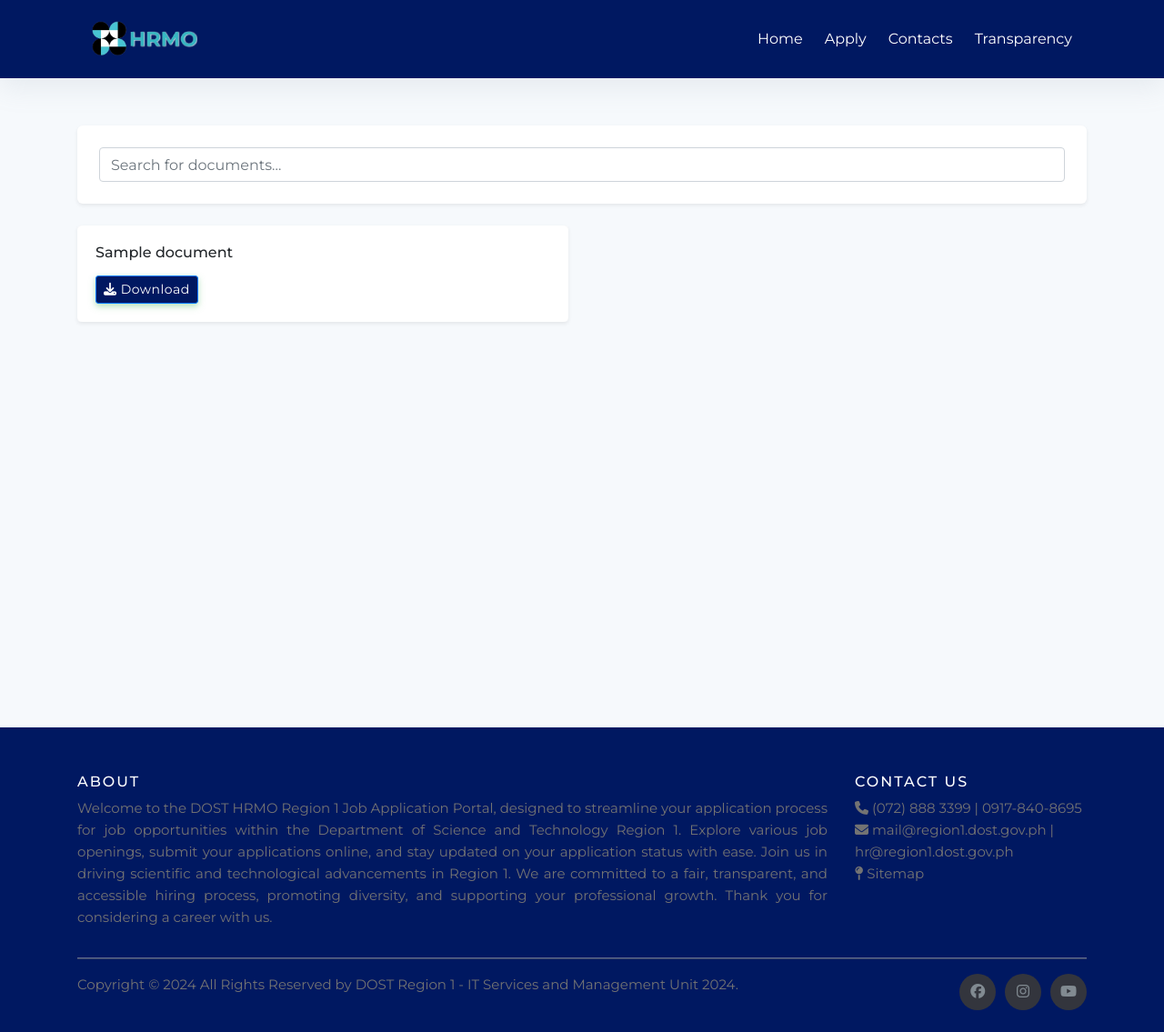
After one commit to klyneajido/DOST-HRMO-PUBLIC-, a PHP site: page /transparency.php in a window 1280 px wide. The commit adds this page. Shown: the whole page at 91% size. Run offline with PHP 8.4, Linux system fonts and the light colour scheme; tables that the repository leaves empty or names only in its code hold one stand-in row (values such as "Sample post"); some libraries are stand-ins or nearby versions.

Commit message:
transparency  page added. can fetch documents. made application more secure.

```diff
--- a/apply_page.php
+++ b/apply_page.php
@@ -178,7 +178,7 @@
                     <div class="col-md-6">
                         <label for="application_letter" class="form-label">Application Letter <span
                                 class="red-asterisk">*</span></label>
-                        <input type="file" class="form-control" name="application_letter" id="application_letter"
+                        <input type="file" class="form-control" name="application_letter" id="application_letter" accept=".pdf"
                             accept="application/pdf" onchange="validateFileSize(this)" required>
                         <div class="invalid-feedback">Required</div>
                         <div class="invalid-feedback invalid-size">Invalid File Size! Must not exceed to 5MB</div>
--- /dev/null
+++ b/assets/css/transparency.css
@@ -0,0 +1,325 @@
+@import url("https://fonts.googleapis.com/css2?family=Montserrat:ital,wght@0,400;0,500;0,600;0,700;0,800;0,900;1,400;1,500&display=swap");
+
+html {
+  scroll-behavior: smooth;
+  height: 100%;
+  margin: 0;
+}
+body {
+  font-family: "Montserrat", Helvetica, Arial, sans-serif !important;
+  font-size: 16px;
+  line-height: 24px;
+  font-weight: 400;
+  color: #212112;
+  background-position: center;
+  background-repeat: repeat;
+  background-size: 7%;
+  background-color: #ebf4f6;
+  overflow-x: hidden;
+  transition: all 200ms linear;
+  height: 100%;
+  width: 100%;
+  margin: 0;
+}
+.main-container {
+  display: flex;
+  flex-direction: column;
+  height: 100%;
+}
+
+.bg-primary,
+.btn-primary,
+.btn-outline-primary:hover,
+.btn-outline-primary:focus,
+.btn-outline-primary:active,
+.btn-outline-primary.active,
+.btn-outline-primary.focus,
+.btn-outline-primary:not(:disabled):not(.disabled):active,
+.badge-primary,
+.nav-pills .nav-link.active,
+.pagination .active a,
+.custom-control-input:checked ~ .custom-control-label:before,
+#preloader #status .spinner > div,
+.social-icon li a:hover,
+.back-to-top:hover,
+.back-to-home a,
+::selection,
+#topnav .navbar-toggle.open span:hover,
+.owl-theme .owl-dots .owl-dot.active span,
+.owl-theme .owl-dots.clickable .owl-dot:hover span,
+.watch-video a .play-icon-circle,
+.sidebar .widget .tagcloud > a:hover,
+.flatpickr-day.selected,
+.flatpickr-day.selected:hover,
+.tns-nav button.tns-nav-active,
+.form-check-input.form-check-input:checked {
+  background-color: rgb(0, 24, 97) ;
+}
+
+ .btn-primary,
+.btn-outline-primary,
+.btn-outline-primary:hover,
+.btn-outline-primary:focus,
+.btn-outline-primary:active,
+.btn-outline-primary.active,
+.btn-outline-primary.focus,
+.btn-outline-primary:not(:disabled):not(.disabled):active,
+.bg-soft-primary .border,
+.alert-primary,
+.alert-outline-primary,
+.badge-outline-primary,
+.nav-pills .nav-link.active,
+.pagination .active a,
+.form-group .form-control:focus,
+.form-group .form-control.active,
+.custom-control-input:checked ~ .custom-control-label:before,
+.custom-control-input:focus ~ .custom-control-label::before,
+.form-control:focus,
+.social-icon li a:hover,
+#topnav .has-submenu.active.active .menu-arrow,
+#topnav.scroll .navigation-menu > li:hover > .menu-arrow,
+#topnav.scroll .navigation-menu > li.active > .menu-arrow,
+#topnav .navigation-menu > li:hover > .menu-arrow,
+.flatpickr-day.selected,
+.flatpickr-day.selected:hover,
+.form-check-input:focus,
+.form-check-input.form-check-input:checked,
+.container-filter li.active,
+.container-filter li:hover {
+  background-color: rgb(0, 24, 97);
+}
+.bg-primary,
+.btn-outline-primary:hover,
+.btn-outline-primary:focus,
+.btn-outline-primary:active,
+.btn-outline-primary.active,
+.btn-outline-primary.focus,
+.badge-primary,
+.nav-pills .nav-link.active,
+.pagination .active a,
+.custom-control-input:checked ~ .custom-control-label:before,
+#preloader #status .spinner > div,
+.social-icon li a:hover,
+.back-to-top:hover,
+.back-to-home a,
+::selection,
+#topnav .navbar-toggle.open span:hover,
+.owl-theme .owl-dots .owl-dot.active span,
+.owl-theme .owl-dots.clickable .owl-dot:hover span,
+.watch-video a .play-icon-circle,
+.sidebar .widget .tagcloud > a:hover,
+.flatpickr-day.selected,
+.flatpickr-day.selected:hover,
+.tns-nav button.tns-nav-active,
+.form-check-input.form-check-input:checked {
+  background-color: rgb(0, 24, 97 )!important;
+}
+.btn {
+  padding: 8px 20px;
+  outline: none;
+  text-decoration: none;
+  font-size: 15px;
+  letter-spacing: 0.5px;
+  transition: all 0.3s;
+  font-weight: 600;
+  border-radius: 5px;
+}
+ .btn-primary {
+  background-color: rgb(0, 24, 97) !important;
+  color: #fff !important;
+  box-shadow: 0 3px 7px rgb(109 199 122 / 50%);
+}
+
+/* SCROLLBAR */
+#style-5::-webkit-scrollbar-track {
+  -webkit-box-shadow: inset 0 0 6px rgba(0, 0, 0, 0.3);
+  background-color: #f5f5f5;
+}
+
+#style-5::-webkit-scrollbar {
+  width: 10px;
+  background-color: #f5f5f5;
+}
+
+#style-5::-webkit-scrollbar-thumb {
+  background-color: #0ae;
+
+  background-image: --webkit-gradient(
+    linear,
+    0 0,
+    0 100%,
+    color-stop(0.5, rgba(255, 255, 255, 0.2)),
+    color-stop(0.5, transparent),
+    to(transparent)
+  );
+}
+
+.site-footer {
+  background-color: rgb(0, 24, 97);
+  padding: 45px 0 20px;
+  font-size: 15px;
+  line-height: 24px;
+  color: #737373;
+}
+.site-footer hr {
+  border-top-color: #bbb;
+  opacity: 0.5;
+}
+.site-footer hr.small {
+  margin: 20px 0;
+}
+.site-footer h6 {
+  color: #fff;
+  font-size: 16px;
+  text-transform: uppercase;
+  margin-top: 5px;
+  letter-spacing: 2px;
+}
+.site-footer a {
+  color: #737373;
+}
+.site-footer a:hover {
+  color: #3366cc;
+  text-decoration: none;
+}
+.footer-links {
+  padding-left: 0;
+  list-style: none;
+}
+.footer-links li {
+  display: block;
+}
+.footer-links a {
+  color: #737373;
+}
+.footer-links a:active,
+.footer-links a:focus,
+.footer-links a:hover {
+  color: #3366cc;
+  text-decoration: none;
+}
+.footer-links.inline li {
+  display: inline-block;
+}
+.site-footer .social-icons {
+  text-align: right;
+}
+.site-footer .social-icons a {
+  width: 40px;
+  height: 40px;
+  line-height: 40px;
+  margin-left: 6px;
+  margin-right: 0;
+  border-radius: 100%;
+  background-color: #33353d;
+}
+.copyright-text {
+  margin: 0;
+}
+@media (max-width: 991px) {
+  .site-footer [class^="col-"] {
+    margin-bottom: 30px;
+  }
+}
+@media (max-width: 767px) {
+  .site-footer {
+    padding-bottom: 0;
+  }
+  .site-footer .copyright-text,
+  .site-footer .social-icons {
+    text-align: center;
+  }
+}
+.social-icons {
+  padding-left: 0;
+  margin-bottom: 0;
+  list-style: none;
+}
+.social-icons li {
+  display: inline-block;
+  margin-bottom: 4px;
+}
+.social-icons li.title {
+  margin-right: 15px;
+  text-transform: uppercase;
+  color: #96a2b2;
+  font-weight: 700;
+  font-size: 13px;
+}
+.social-icons a {
+  background-color: #eceeef;
+  color: #818a91;
+  font-size: 16px;
+  display: inline-block;
+  line-height: 44px;
+  width: 44px;
+  height: 44px;
+  text-align: center;
+  margin-right: 8px;
+  border-radius: 100%;
+  -webkit-transition: all 0.2s linear;
+  -o-transition: all 0.2s linear;
+  transition: all 0.2s linear;
+}
+.social-icons a:active,
+.social-icons a:focus,
+.social-icons a:hover {
+  color: #fff;
+  background-color: #29aafe;
+}
+.social-icons.size-sm a {
+  line-height: 34px;
+  height: 34px;
+  width: 34px;
+  font-size: 14px;
+}
+.social-icons a.facebook:hover {
+  background-color: #3b5998;
+}
+.social-icons a.twitter:hover {
+  background-color: #00aced;
+}
+.social-icons a.linkedin:hover {
+  background-color: #007bb6;
+}
+.social-icons a.dribbble:hover {
+  background-color: rgb(0, 24, 97)!important;
+}
+@media (max-width: 767px) {
+  .social-icons li.title {
+    display: block;
+    margin-right: 0;
+    font-weight: 600;
+  }
+}
+
+.status-badge {
+  background-color: rgb(0, 24, 97) !important;
+}
+
+.transparency-container {
+    height: 100vh;
+    padding-top: 90px;
+    background-color: #f6f9fc;
+}
+.search-bar{
+background-color: white;
+border-radius: 6px;
+}
+.card-body{
+    background-color: white;
+    border-radius: 6px;
+}
+
+        .document-item {
+            margin-bottom: 30px;
+        }
+        .card-body {
+            padding: 20px;
+        }
+        .no-documents {
+            display: none;
+            text-align: center;
+            padding: 20px;
+            color: #6c757d;
+        }
--- /dev/null
+++ b/assets/js/transparency.js
@@ -0,0 +1,32 @@
+
+
+function filterDocuments() {
+    var input, filter, documentList, cards, h6, i, txtValue;
+    input = document.getElementById('searchInput');
+    filter = input.value.toLowerCase();
+    documentList = document.getElementById('documentList');
+    cards = documentList.getElementsByClassName('document-item');
+    var noDocumentsMessage = document.getElementById('noDocuments');
+
+    var hasVisibleDocuments = false;
+
+    for (i = 0; i < cards.length; i++) {
+        h6 = cards[i].getElementsByTagName("h6")[0];
+        if (h6) {
+            txtValue = h6.textContent || h6.innerText;
+            if (txtValue.toLowerCase().indexOf(filter) > -1) {
+                cards[i].style.display = "";
+                hasVisibleDocuments = true;
+            } else {
+                cards[i].style.display = "none";
+            }
+        }
+    }
+
+    // Show or hide the "No documents found" message
+    if (!hasVisibleDocuments) {
+        noDocumentsMessage.style.display = "block";
+    } else {
+        noDocumentsMessage.style.display = "none";
+    }
+}
--- a/navbar.php
+++ b/navbar.php
@@ -26,7 +26,7 @@
                       <a class="nav-link" href="#footer">Contacts</a>
                     </li>
                     <li class="nav-item pl-4 pl-md-0 ml-0 ml-md-4">
-                      <a class="nav-link" href="#">Transparency</a>
+                      <a class="nav-link" href="transparency.php">Transparency</a>
                     </li>
                   </ul>
                 </div>
--- /dev/null
+++ b/php_connections/fetch_documents.php
@@ -0,0 +1,18 @@
+<?php
+include_once 'db_connection.php'; // Adjust the path as necessary
+
+$sql = "SELECT doc_id, name FROM documents";
+$stmt = $conn->prepare($sql);
+$stmt->execute();
+$stmt->bind_result($doc_id, $name);
+
+$documents = [];
+while ($stmt->fetch()) {
+    $documents[] = ['doc_id' => $doc_id, 'name' => $name];
+}
+
+$stmt->close();
+$conn->close();
+
+// Pass $documents to the frontend
+?>
--- a/php_connections/fetch_jobs_joblist_page.php
+++ b/php_connections/fetch_jobs_joblist_page.php
@@ -140,10 +140,10 @@ if (count($jobs) > 0) {
 } else {
     ?>
 <div class="col-12 d-flex justify-content-center mt-4 pt-2">
-        <div class="card border-0 bg-light rounded shadow">
+        <div class="card border-0 bg-light rounded shadow-sm">
             <div class="card-body p-4 text-center">
                 <h6>No Job Opportunities Available</h6>
-                <p class="text-muted mb-0">Currently, there are no job postings. Please check back later for new opportunities.</p>
+                <p class="text-muted mb-0">There are no job postings available.</p>
             </div>
         </div>
     </div><!--end col-->
--- /dev/null
+++ b/transparency.php
@@ -0,0 +1,76 @@
+<?php include("php_connections/fetch_documents.php") ?>
+
+<!DOCTYPE html>
+<html lang="en">
+
+<head>
+    <meta charset="utf-8" />
+    <meta name="viewport" content="width=device-width, initial-scale=1, maximum-scale=1, user-scalable=no" />
+    <title>Transparency Documents</title>
+    <link rel="icon" type="image/png" href="assets/img/dost_logo.png">
+    <link rel="stylesheet" type="text/css" href="assets/css/transparency.css" />
+    <link rel="stylesheet" type="text/css" href="assets/css/owl.carousel.min.css" />
+    <link href="https://cdn.jsdelivr.net/npm/bootstrap@5.3.3/dist/css/bootstrap.min.css" rel="stylesheet" integrity="sha384-QWTKZyjpPEjISv5WaRU9OFeRpok6YctnYmDr5pNlyT2bRjXh0JMhjY6hW+ALEwIH" crossorigin="anonymous" />
+    <link href="https://cdn.jsdelivr.net/npm/bootstrap@5.0.2/dist/css/bootstrap.min.css" rel="stylesheet">
+    <link rel="stylesheet" href="https://cdnjs.cloudflare.com/ajax/libs/font-awesome/4.7.0/css/font-awesome.min.css">
+    <link href="https://cdnjs.cloudflare.com/ajax/libs/twitter-bootstrap/4.1.3/css/bootstrap.min.css" rel="stylesheet" />
+    <script src="https://kit.fontawesome.com/0dcd39d035.js" crossorigin="anonymous"></script>
+    <style>
+        .document-item {
+            margin-bottom: 30px;
+        }
+        .card-body {
+            padding: 20px;
+        }
+    </style>
+</head>
+
+<body class="scrollbar" id="style-5">
+    <div class="force-overflow transparency-container">
+        <!-- Navbar -->
+        <?php include("navbar.php"); ?>
+        <!-- End of Navbar -->
+        <div class="container mt-5">
+            <!-- Search Bar -->
+            <div class="search-bar shadow-sm p-4 mb-4">
+                <input type="text" id="searchInput" class="form-control" placeholder="Search for documents..." onkeyup="filterDocuments()">
+            </div>
+
+            <div class="row" id="documentList">
+                <?php if (!empty($documents)): ?>
+                    <?php foreach ($documents as $document): ?>
+                        <div class="col-lg-6 col-md-12 document-item">
+                            <div class="card border-0 bg-light shadow-sm">
+                                <div class="card-body">
+                                    <h6><?php echo htmlspecialchars($document['name']); ?></h6>
+                                    <div class="mt-3">
+                                        <a href="download_document.php?id=<?php echo $document['doc_id']; ?>" class="btn btn-primary btn-sm"><i class="fa-solid fa-download"></i> Download</a>
+                                    </div>
+                                </div>
+                            </div>
+                        </div>
+                    <?php endforeach; ?>
+                <?php else: ?>
+                    <div class="col-12 d-flex justify-content-center mt-4">
+                        <div class="card border-0 bg-light rounded shadow">
+                            <div class="card-body text-center">
+                                <h6>No Documents Available</h6>
+                                <p class="text-muted mb-0">Currently, there are no documents available for download.</p>
+                            </div>
+                        </div>
+                    </div>
+                <?php endif; ?>
+            </div><!-- end row -->
+            <div id="noDocuments" class="no-documents">
+                <h6>No documents found</h6>
+                <p class="text-muted mb-0">Try adjusting your search criteria.</p>
+            </div>
+        </div><!-- end container -->
+
+        <script src="assets/js/transparency.js"></script>
+    </div>
+        <!-- Site footer -->
+        <div id="footer"><?php include("footer.php")?></div>
+</body>
+
+</html>
```
Also changed, not shown: php_connections/add_applicant.php (+26 -13 lines), php_connections/fetch_jobs.php (+12 -6 lines), php_connections/fetch_other_jobs.php (+12 -2 lines).
